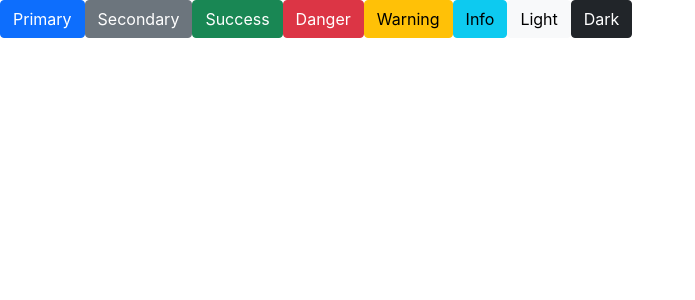
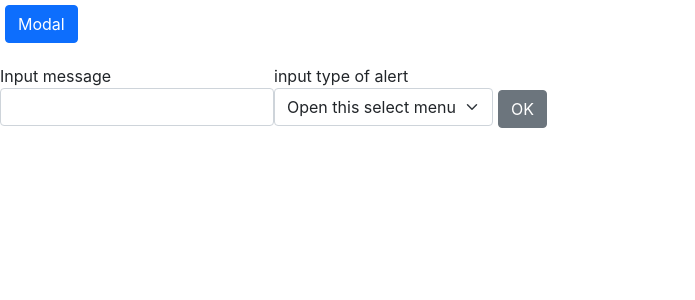
Before and after one commit to vitenkg/javascript_group_11_homework_58_ten_vitaliy, a React (Create React App) app in the folder homework_58/: page / in a window 1280 px wide. Shown: the top 300 px of the page, without its empty margins (0-695 px from the left). Built offline with nearby package versions, Linux system fonts and the light colour scheme.

Commit message:
Добавил компонент алерт Создал форму для ввода сообщения и типа. задал некоторые стили

```diff
--- a/homework_58/src/Components/InnerModal/InnerModal.css
+++ b/homework_58/src/Components/InnerModal/InnerModal.css
@@ -3,3 +3,7 @@
     top: 10px;
     right: 10px;
 }
+
+h4 {
+    border-bottom: 1px solid lightgray;
+}
--- a/homework_58/src/Components/InnerModal/InnerModal.js
+++ b/homework_58/src/Components/InnerModal/InnerModal.js
@@ -1,12 +1,25 @@
 import React from 'react';
 import './InnerModal.css';
+import Button from "../UI/Button/Button";
 
 const InnerModal = props => {
+    const buttons =[
+        {type: 'primary', label: 'Continue', class: 'btn-primary', clicked: props.continued, id: 0},
+        {type: 'danger', label: 'Close', class: 'btn-danger', clicked: props.close, id: 1}
+    ]
     return (
         <>
             <button onClick={props.close} type="button" className="btn-close" aria-label="Close"> </button>
             <h4>{props.textHeader}</h4>
             <p>{props.textBody}</p>
+            {buttons.map(b=> (
+                <Button
+                    key={buttons.id}
+                    type={b.type}
+                    label={b.label}
+                    class={b.class}
+                    clicked={b.clicked}/>
+            ))}
         </>
     );
 };
--- /dev/null
+++ b/homework_58/src/Components/UI/Alert/Alert.js
@@ -0,0 +1,48 @@
+import React from 'react';
+import BackDrop from "../BackDrop/BackDrop";
+
+const Alert = props => {
+    let color;
+    let textColor;
+    switch (props.type) {
+        case 'Primary':
+            color = 'white';
+            textColor = 'black';
+            break;
+        case 'Success':
+            color = 'lightgreen';
+            textColor = 'black';
+            break;
+        case 'Danger':
+            color = 'red';
+            textColor = 'white';
+            break;
+        case 'Warning':
+            color = 'yellow';
+            textColor = 'green';
+            break;
+        default: color = 'white';
+    }
+
+    return (
+        <>
+            <BackDrop show={props.show}/>
+            <div
+                className="Modal"
+                style={{
+                    transform: props.show ? 'translateY(0)' : 'translateY(-100vh)',
+                    opacity: props.show ? '1' : '0',
+                    backgroundColor: color,
+                }}
+                onClick={props.close}
+            >
+                <h4 style={{color: textColor}}>Alert</h4>
+                <p>
+                    {props.children}
+                </p>
+            </div>
+        </>
+    );
+};
+
+export default Alert;
--- a/homework_58/src/Components/UI/BackDrop/BackDrop.js
+++ b/homework_58/src/Components/UI/BackDrop/BackDrop.js
@@ -1,7 +1,7 @@
 import React from 'react';
 import './BackDrop.css';
 
-const BackDrop = ({show, onClick}) => (
+const BackDrop = ({show, onClick, }) => (
     show ? <div className="Backdrop" onClick={onClick}/> : null
 );
 
--- /dev/null
+++ b/homework_58/src/Components/UI/Button/Button.css
@@ -0,0 +1,3 @@
+.btn {
+    margin: 5px 5px;
+}
--- /dev/null
+++ b/homework_58/src/Components/UI/Button/Button.js
@@ -0,0 +1,15 @@
+import React from 'react';
+import './Button.css';
+
+const Button = props => (
+    <button
+        key={props.key}
+        className={['btn', props.class].join(' ')}
+        type={['button', props.type].join(' ')}
+        onClick={props.clicked}
+    >
+        {props.label}
+    </button>
+);
+
+export default Button;
--- a/homework_58/src/Container/ModalBuilder/ModalBuilder.js
+++ b/homework_58/src/Container/ModalBuilder/ModalBuilder.js
@@ -1,9 +1,16 @@
 import React, {useState} from 'react';
 import Modal from "../../Components/UI/Modal/Modal";
 import InnerModal from "../../Components/InnerModal/InnerModal";
+import Alert from "../../Components/UI/Alert/Alert";
 
 const ModalBuilder = () => {
     const [modalShow, setModalShow] = useState(false);
+
+    const [alertShow, setAlertShow] = useState(false);
+
+    const [selected, setSelected] = useState('open');
+
+    const [inputForm, setInputForm] = useState('');
 
     const showModalHandle = () => {
         setModalShow(true);
@@ -12,6 +19,28 @@ const ModalBuilder = () => {
     const closeModalHandle = () => {
         setModalShow(false);
     };
+
+    const continuedHandler = () => {
+        alert('all is super');
+    };
+
+    const inputHandle = value =>{
+        setInputForm(value);
+    };
+
+    const selectedHandleSubmit = e => {
+        e.preventDefault();
+        setAlertShow(true);
+    };
+
+    const selectedHandleChange = value => {
+        setSelected(value);
+    };
+
+    const closeAlertHandle = () =>{
+        setAlertShow(false);
+    };
+
     return (
         <div>
             <Modal
@@ -19,19 +48,56 @@ const ModalBuilder = () => {
                 close={closeModalHandle}>
                 <InnerModal
                     close={closeModalHandle}
-                    textHeader={'Всяко разно'}
-                    textBody={'То что должно быть выведенно'}
+                    continued={continuedHandler}
+                    textHeader='Всяко разно'
+                    textBody='То что должно быть выведенно'
                 />
             </Modal>
 
-            <button type="button" onClick={showModalHandle} className="btn btn-primary">Primary</button>
-            <button type="button" className="btn btn-secondary">Secondary</button>
-            <button type="button" className="btn btn-success">Success</button>
-            <button type="button" className="btn btn-danger">Danger</button>
-            <button type="button" className="btn btn-warning">Warning</button>
-            <button type="button" className="btn btn-info">Info</button>
-            <button type="button" className="btn btn-light">Light</button>
-            <button type="button" className="btn btn-dark">Dark</button>
+            <Alert
+                show={alertShow}
+                type={selected}
+                // dismiss={}
+                close={closeAlertHandle}
+            >
+                {inputForm}
+            </Alert>
+
+            <p>
+                <button
+                    type="button"
+                    onClick={showModalHandle}
+                    className="btn btn-primary"
+                >
+                    Modal
+                </button>
+            </p>
+            <form onSubmit={selectedHandleSubmit}>
+                <label>
+                    Input message
+                    <input
+                        type="text"
+                        className="form-control"
+                        onChange={e => inputHandle(e.target.value)}
+                    />
+                </label>
+                <label>
+                    input type of alert
+                    <select
+                        className="form-select"
+                        aria-label="Default select example"
+                        value={selected}
+                        onChange={e => selectedHandleChange(e.target.value)}
+                    >
+                        <option value="open">Open this select menu</option>
+                        <option value="Primary">Primary</option>
+                        <option value="Success">Success</option>
+                        <option value="Danger">Danger</option>
+                        <option value="Warning">Warning</option>
+                    </select>
+                </label>
+                <button type="submit" className="btn btn-secondary">OK</button>
+            </form>
         </div>
     );
 };
```
